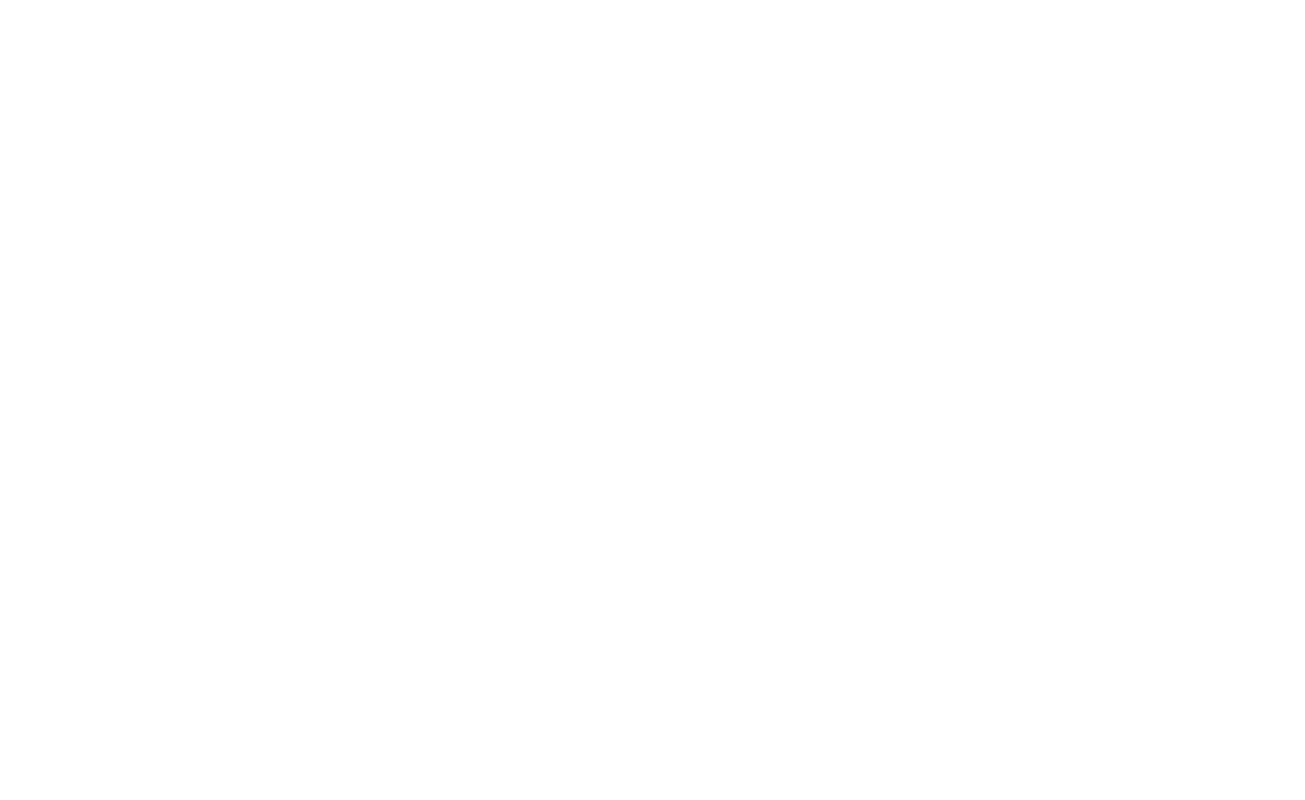
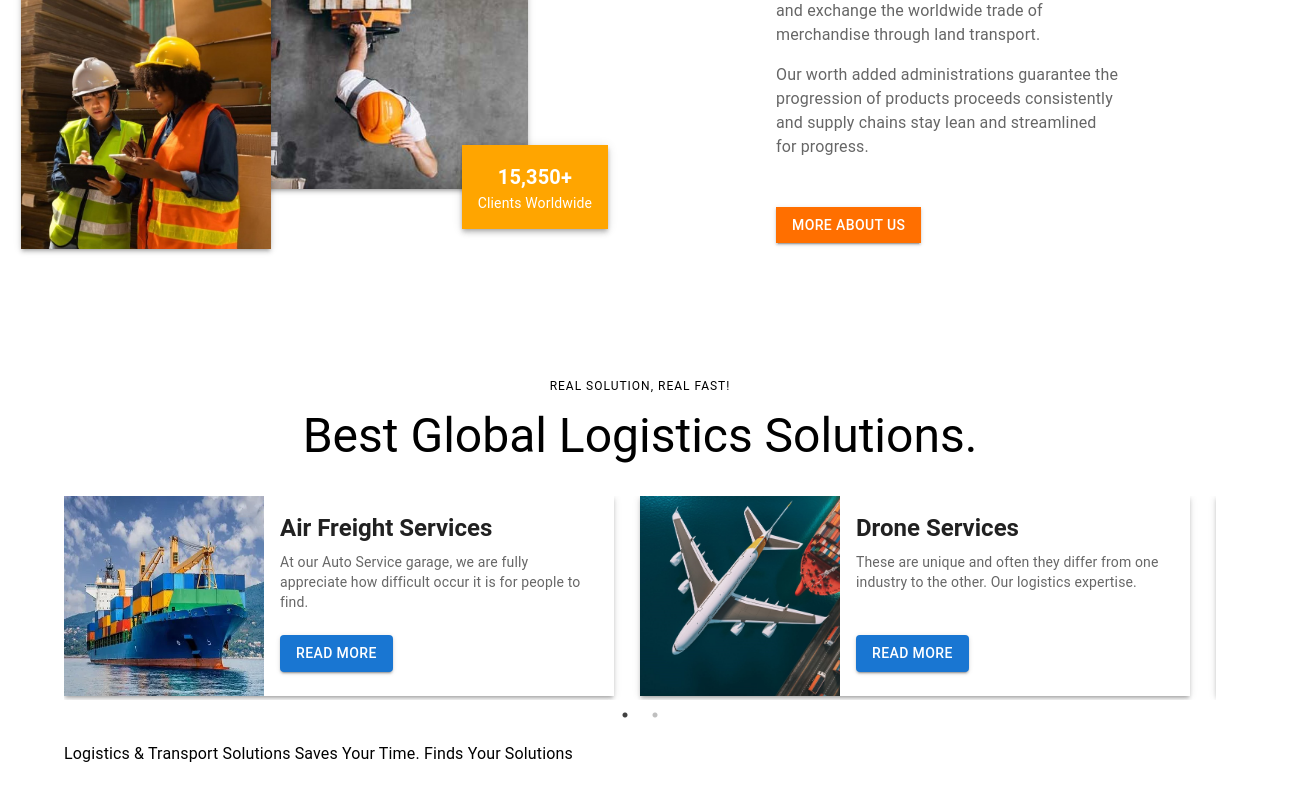
Before and after one commit to TharushikaJanz/cargo-website, a React (Create React App) app: page / in a window 1280 px wide. Shown: the part 949-1749 px from the top of the page, 1305 px wide, since content can reach past the window. Before the commit the page ends 800 px from the top, so only its background shows below. Built offline with nearby package versions, Linux system fonts and the light colour scheme.

Commit message:
Services Section added

```diff
--- a/src/App.js
+++ b/src/App.js
@@ -1,11 +1,15 @@
 import Header from './components/header';
+import ServicesSection from './components/services';
 import SliderComponent from './components/slider';
+import WelcomeSection from './components/welcome';
 
 function App() {
   return (
-    <div>
+    <div style={{margin: 0, overflowX: 'hidden', overflowY: 'hidden'}}>
     <Header/>
     <SliderComponent/>
+    <WelcomeSection/>
+    <ServicesSection/>
     </div>
 
   );
--- /dev/null
+++ b/src/components/services.js
@@ -0,0 +1,24 @@
+import React from "react";
+import { Box, Typography, Container } from "@mui/material";
+import ServicesSlider from "./sub-components/servicesSlider";
+
+const ServicesSection = () => {
+  return (
+    <Container maxWidth="lg" sx={{ padding: "2rem 0" }}>
+      {/* Title and subtitle */}
+      <Box sx={{ marginBottom: "2rem", textAlign: "center" }}>
+        <Typography variant="overline" display="block" gutterBottom>
+          Real Solution, Real Fast!
+        </Typography>
+        <Typography variant="h3" gutterBottom>
+          Best Global Logistics Solutions.
+        </Typography>
+      </Box>
+      {/* Slider component with added padding for spacing */}
+      <ServicesSlider />
+
+    </Container>
+  );
+};
+
+export default ServicesSection;
--- /dev/null
+++ b/src/components/sub-components/servicesSlider.js
@@ -0,0 +1,155 @@
+import React from "react";
+import Slider from "react-slick";
+import "slick-carousel/slick/slick.css";
+import "slick-carousel/slick/slick-theme.css";
+import {
+  Box,
+  Typography,
+  Button,
+  Card,
+  CardMedia,
+  CardContent,
+} from "@mui/material";
+
+import airFreightImage from "../../frieghtServices.webp";
+import droneServicesImage from "../../droneServices.jpg";
+
+const servicesData = [
+  {
+    title: "Air Freight Services",
+    description:
+      "At our Auto Service garage, we are fully appreciate how difficult occur it is for people to find.",
+    imageUrl: airFreightImage,
+    action: "Read More",
+  },
+  {
+    title: "Drone Services",
+    description:
+      "These are unique and often they differ from one industry to the other. Our logistics expertise.",
+    imageUrl: droneServicesImage,
+    action: "Read More",
+  },
+  {
+    title: "Air Freight Services",
+    description:
+      "At our Auto Service garage, we are fully appreciate how difficult occur it is for people to find.",
+    imageUrl: airFreightImage,
+    action: "Read More",
+  },
+  {
+    title: "Drone Services",
+    description:
+      "These are unique and often they differ from one industry to the other. Our logistics expertise.",
+    imageUrl: droneServicesImage,
+    action: "Read More",
+  },
+  // Add more items here if needed
+];
+
+const ServicesSlider = () => {
+  const settings = {
+    dots: true,
+    infinite: true,
+    speed: 500,
+    slidesToShow: 2,
+    slidesToScroll: 2,
+    initialSlide: 0,
+    autoplay: true,
+    autoplaySpeed: 2000,
+    adaptiveHeight: true,
+    pauseOnHover: true,
+    responsive: [
+      {
+        breakpoint: 1024, // For devices with a screen width up to 1024px
+        settings: {
+          slidesToShow: 2,
+          slidesToScroll: 2,
+          infinite: true,
+          dots: true,
+        },
+      },
+      {
+        breakpoint: 600, // For devices with a screen width up to 600px
+        settings: {
+          slidesToShow: 1,
+          slidesToScroll: 1,
+        },
+      },
+    ],
+  };
+
+
+
+  return (
+     <Box sx={{ position: 'relative', width: '100%' }}>
+    <Slider {...settings} >
+      {servicesData.map((service, index) => (
+        <Card
+          key={index}
+          elevation={3}
+          sx={{
+            display: "flex",
+            flexDirection: "row",
+            justifyContent: "start",
+            alignItems: "center",
+            maxWidth: 550,
+            height: 200,
+            boxShadow: 3,
+            borderRadius:0,
+            transition: "transform .2s",
+            "&:hover": {
+              transform: "scale(1.05)",
+            },
+            ".slick-slide &": {
+              display: "flex",
+              flexDirection: "column",
+            },
+          }}
+        >
+          <Box sx={{ display: "flex", flexDirection: "row" }}>
+            <CardMedia
+              component="img"
+              image={service.imageUrl}
+              alt={service.title}
+              sx={{
+                width: 200,
+                height: 200,
+              }}
+            />
+            <CardContent
+              sx={{
+                display: "flex",
+                flexDirection: "column",
+                justifyContent: "center",
+              }}
+            >
+              <Typography
+                gutterBottom
+                variant="h5"
+                component="div"
+                sx={{ fontWeight: "bold" }}
+              >
+                {service.title}
+              </Typography>
+              <Typography variant="body2" color="text.secondary">
+                {service.description}
+              </Typography>
+              <Button
+                variant="contained"
+                sx={{ width: "fit-content", marginTop: "auto" }}
+              >
+                {service.action}
+              </Button>
+            </CardContent>
+          </Box>
+        </Card>
+      ))}
+    </Slider>
+    <Typography variant="subtitle1" marginTop={'40px'}>
+        Logistics & Transport Solutions Saves Your Time. Finds Your Solutions
+      </Typography>
+    </Box>
+  );
+};
+
+export default ServicesSlider;
```
Also changed, not shown: src/components/customSliderNav.js (deleted, +0 -32 lines), src/droneServices.jpg (added), src/frieghtServices.webp (added).
